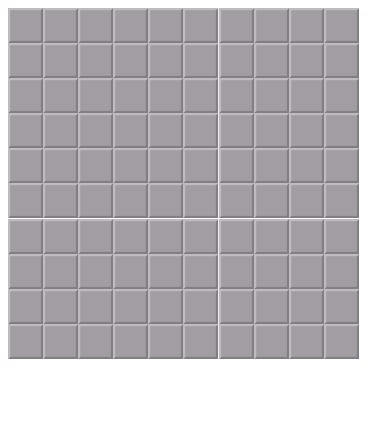
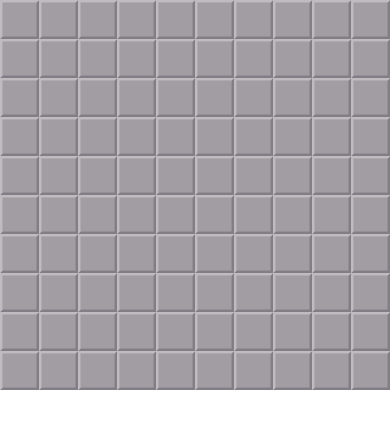
Before and after one commit to pmachata/madvac, a Vue app: page dist/index.html in a window 390 px wide. Built offline with nearby package versions, Linux system fonts and the light colour scheme; what chai would draw is missing.

Commit message:
index: Stretch game board to full screen
There's no need for padding, that just makes the cells smaller and
harder to hit on a phone screen.

```diff
--- a/dist/index.html
+++ b/dist/index.html
@@ -7,6 +7,9 @@
     <title>MEH</title>
   </head>
   <style>
+    body {
+        margin: 0;
+    }
     div.row {
         display: table;
         line-height: 0px;
@@ -14,8 +17,8 @@
     div.field {
         display: table-cell;
         position: relative;
-        width: 9vmin;
-        height: 9vmin;
+        width: 10vmin;
+        height: 10vmin;
         cursor: default;
     }
     div.field svg {
```
